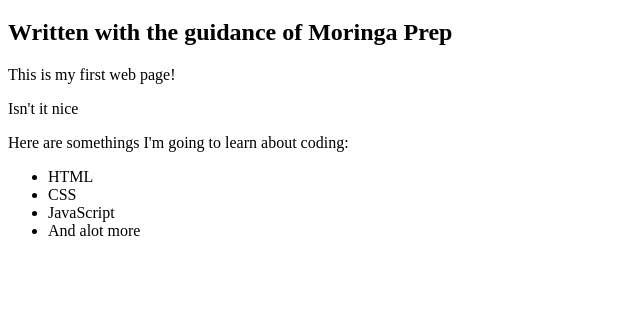
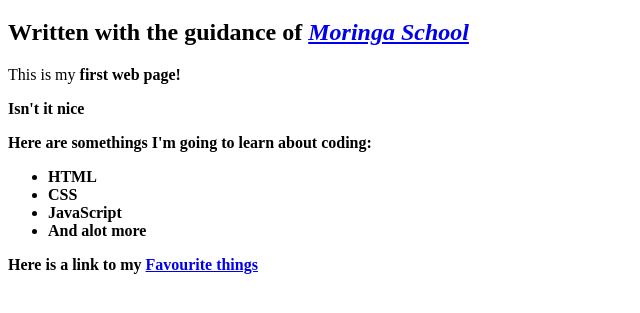
Before and after one commit to wmbotela/my-first-webpage, a plain HTML site: page my-first-webpage.html in a window 1280 px wide. Shown: the part 61-374 px from the top of the page, without its empty margins (0-640 px from the left). Drawn offline with Linux system fonts and the light colour scheme.

Commit message:
adds inline elements to the page

```diff
--- a/my-first-webpage.html
+++ b/my-first-webpage.html
@@ -5,9 +5,9 @@
   </head>
   <body>
     <h1>My first web page</h1>
-    <h2>Written with the guidance of Moringa Prep</h2>
+    <h2>Written with the guidance of <a href="http://www.moringaschool.com/"><em>Moringa School</em></a></h2>
 
-    <p>This is my first web page!</p>
+    <p>This is my <strong>first web page</sttrong>!</p>
     <p>Isn't it nice</p>
 
     <p>Here are somethings I'm going to learn about coding:</p>
@@ -17,5 +17,6 @@
       <li>JavaScript</li>
       <li>And alot more</li>
     </ul>
+    <p>Here is a link to my <a href="favourite-things.html">Favourite things</a></p>
   </body>
 </html>
```
